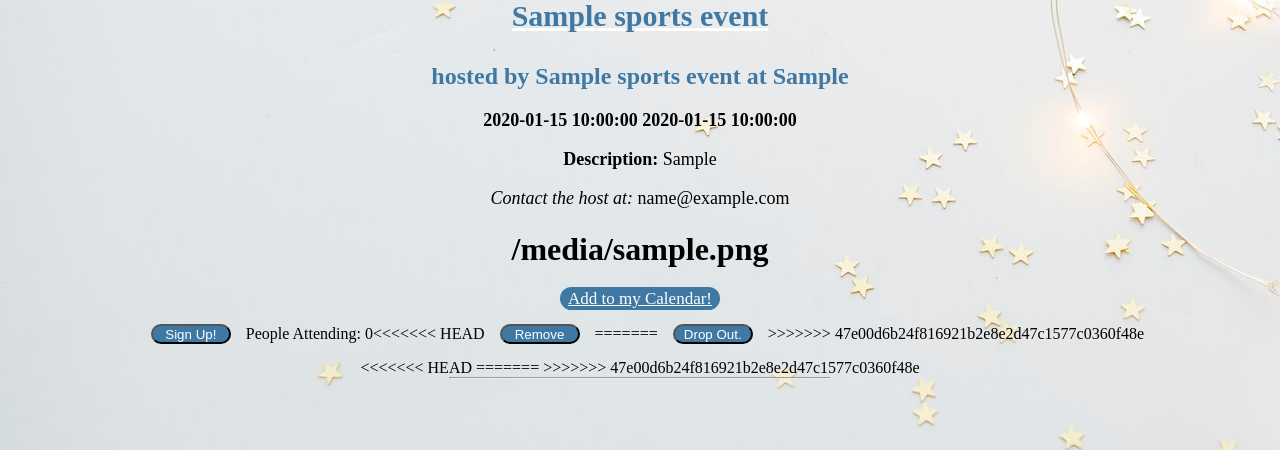
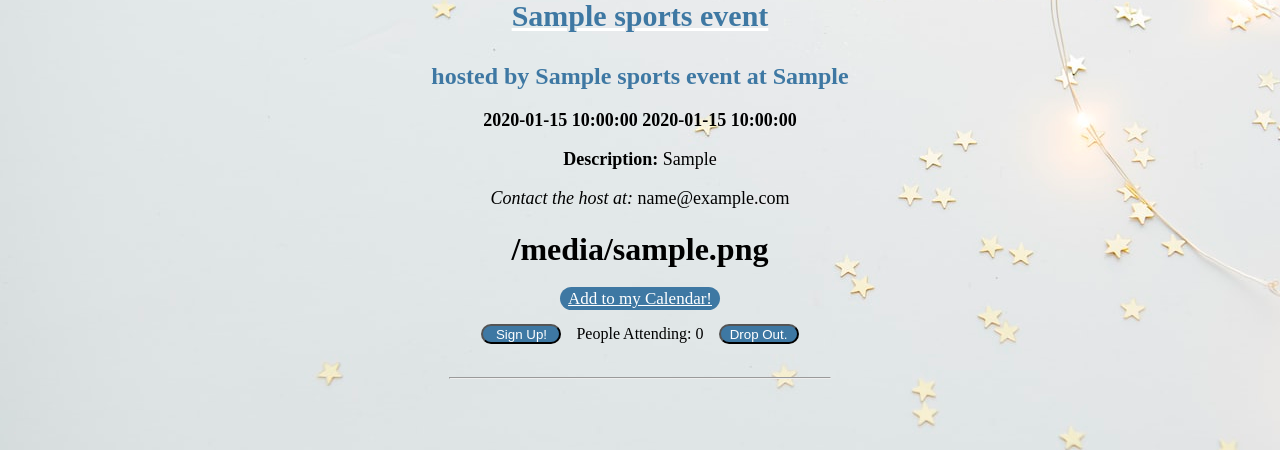
Before and after one commit to law-lin/Collink, a Python web app: template templates/sports.html in a window 1280 px wide. Shown: the part 350-800 px from the top of the page. Run offline with Jinja, Linux system fonts and the light colour scheme; the template is opened without the code that fills it: most values are stand-ins (such as "Sample title", 1, 10 or a date in 2020).

Commit message:
Fixed minor merge conflicts

```diff
--- a/templates/academics.html
+++ b/templates/academics.html
@@ -43,7 +43,7 @@
 
         <button class="buttoncount removeButton" type="button">Drop Out.</button>
 
-          <input type="hidden" value="{{sports_events[i].key.urlsafe()}}">
+          <input type="hidden" value="{{academics_events[i].key.urlsafe()}}">
 
       </div>
       <br/>
--- a/templates/clubs.html
+++ b/templates/clubs.html
@@ -42,7 +42,7 @@
 
       <button class="buttoncount removeButton" type="button">Drop Out.</button>
 
-        <input type="hidden" value="{{sports_events[i].key.urlsafe()}}">
+        <input type="hidden" value="{{clubs_events[i].key.urlsafe()}}">
 
   </div>
     <br/>
--- a/templates/socialevents.html
+++ b/templates/socialevents.html
@@ -42,7 +42,7 @@
 
           <button class="buttoncount removeButton" type="button">Drop Out.</button>
 
-            <input type="hidden" value="{{sports_events[i].key.urlsafe()}}">
+            <input type="hidden" value="{{social_events[i].key.urlsafe()}}">
 
       </div>
         <br/>
--- a/templates/sports.html
+++ b/templates/sports.html
@@ -43,20 +43,11 @@
       <button class="buttoncount signUpButton" type="button" >Sign Up!</button>
       <p>People Attending: <a id="clicks">0</a></p>
 
-
-<<<<<<< HEAD
-      <button class="buttoncount removeButton" type="button">Remove</button>
-=======
       <button class="buttoncount removeButton" type="button">Drop Out.</button>
->>>>>>> 47e00d6b24f816921b2e8e2d47c1577c0360f48e
 
         <input type="hidden" value="{{sports_events[i].key.urlsafe()}}">
 
     </div>
-<<<<<<< HEAD
-=======
-
->>>>>>> 47e00d6b24f816921b2e8e2d47c1577c0360f48e
       <br/>
       <hr>
       {% endfor %}
```
